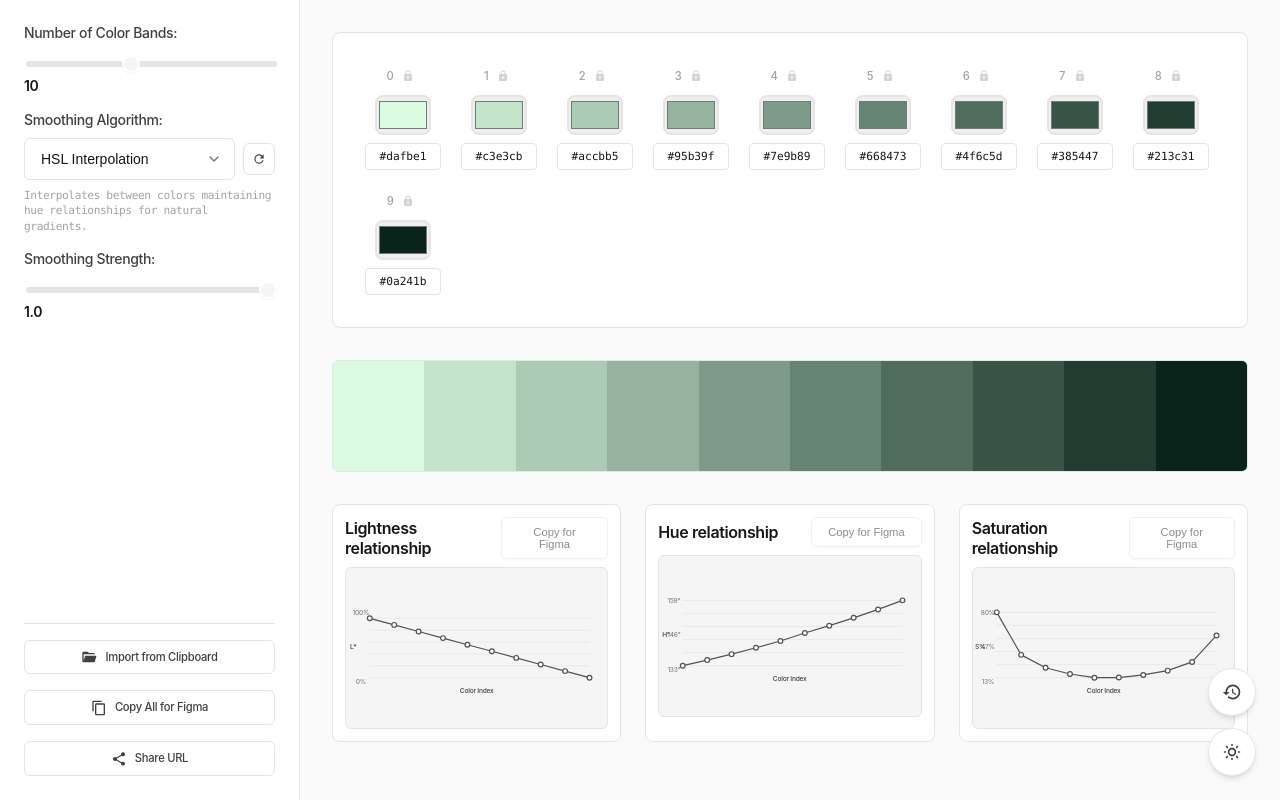
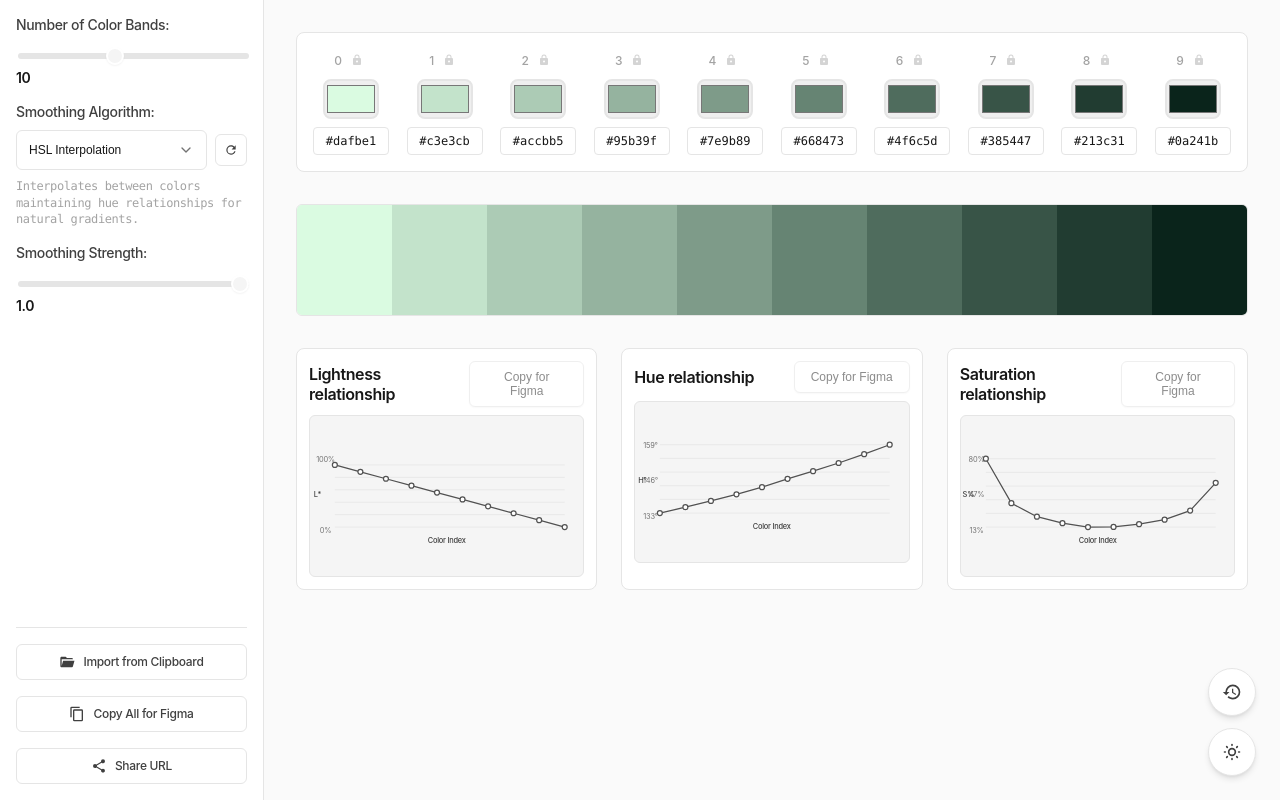
Before and after one commit to kylewaynebenson/color-scale-smoother, a plain HTML site: page index.html in a window 1280 px wide. Drawn offline with Linux system fonts and the light colour scheme.

Commit message:
layout adjustments

```diff
--- a/styles.css
+++ b/styles.css
@@ -101,7 +101,7 @@
   --font-mono: 'SF Mono', 'Monaco', 'Menlo', 'Consolas', monospace;
 
   /* Font Sizes */
-  --text-xs: 0.7rem;       /* 12px */
+  --text-xs: 0.75rem;       /* 12px */
   --text-sm: 0.875rem;      /* 14px */
   --text-base: 1rem;        /* 16px */
   --text-lg: 1.125rem;      /* 18px */
@@ -387,11 +387,11 @@ h3 {
 }
 
 .sidebar {
-  width: 20%;
+  width: 16%;
   max-width: 25rem;
-  min-width: 18.75rem;
+  min-width: 16.5rem;
   background: var(--color-surface);
-  padding: var(--space-6);
+  padding: var(--space-4);
   border-right: 1px solid var(--color-border);
   overflow-y: auto;
   transition: var(--transition-colors);
@@ -689,10 +689,10 @@ h3 {
 
 .control-group select {
   width: 100%;
-  padding: var(--space-3) var(--space-4);
+  padding: var(--space-3) var(--space-3);
   border: 1px solid var(--color-border);
   border-radius: var(--radius-md);
-  font-size: var(--text-sm);
+  font-size: var(--text-xs);
   background: var(--color-surface);
   color: var(--color-text);
   transition: var(--transition-all);
@@ -732,10 +732,12 @@ h3 {
 /* Color Preview Components */
 .color-band-editor {
   display: flex;
+  width: 100%;
+  justify-content: space-between;
   flex-wrap: wrap;
-  gap: var(--space-5);
+  gap: var(--space-4);
   align-items: center;
-  padding: var(--space-8);
+  padding: var(--space-4);
   background: var(--color-surface);
   border-radius: var(--radius-lg);
   border: 1px solid var(--color-border);
@@ -1264,7 +1266,7 @@ h3 {
   }
 
   .color-input {
-    width: var(--space-12);
+    width: var(--space-10);
     height: calc(var(--space-8) + var(--space-1));
   }
 
```
